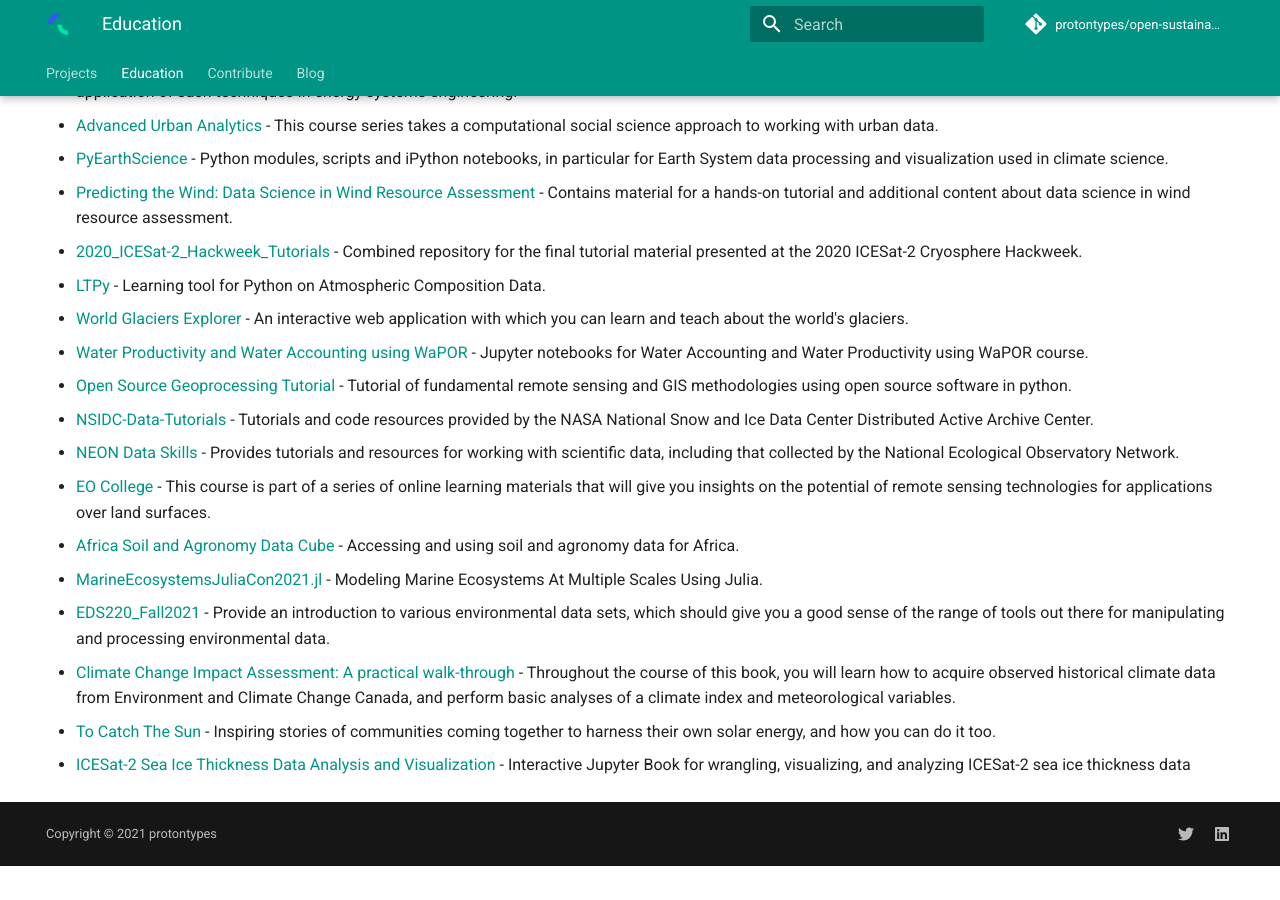
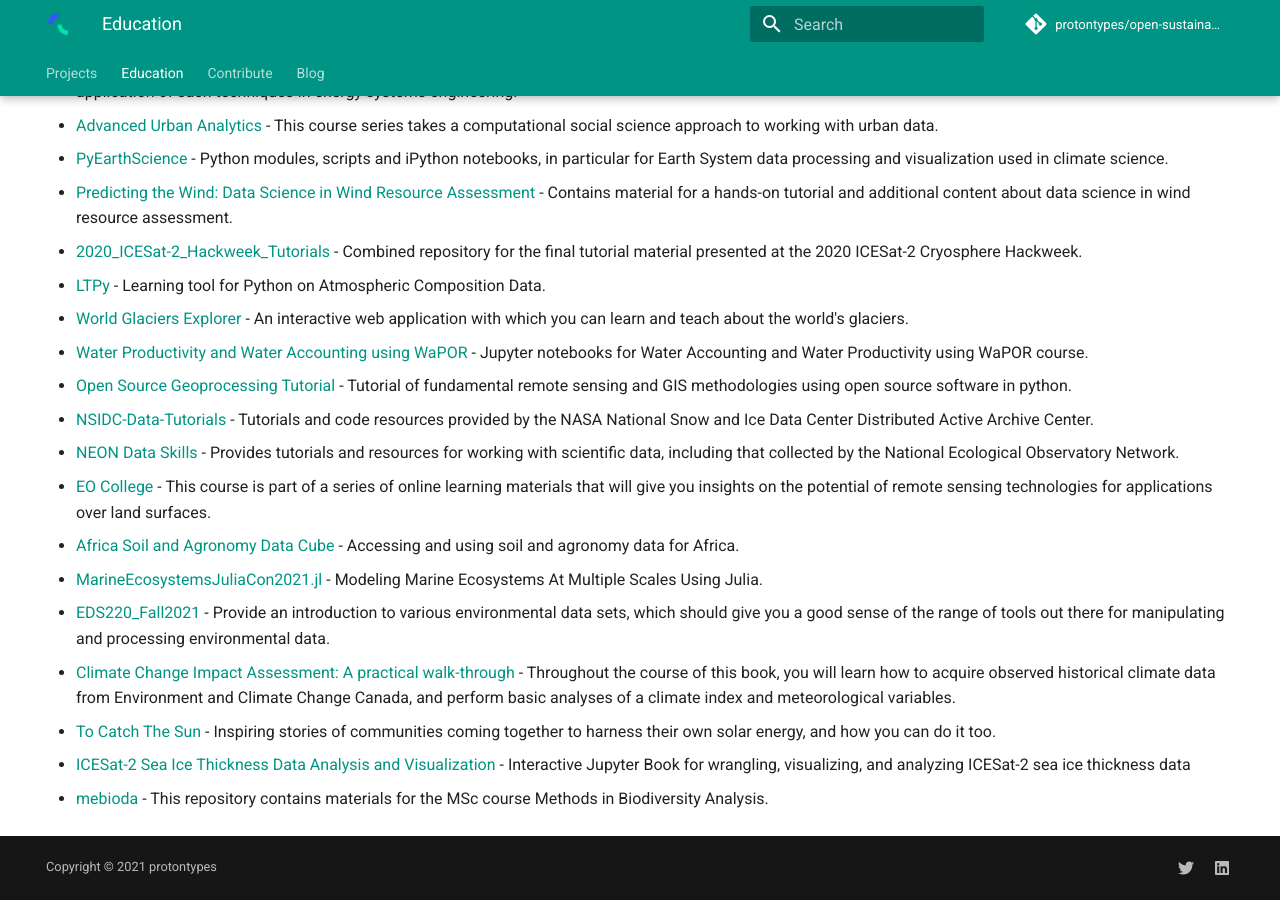
Before and after one commit to protontypes/open-sustainable-technology, an MkDocs documentation site: the page built from docs/education.md, in a window 1280 px wide and 900 px high, scrolled down 1382 px. Built offline with MkDocs 1.6.1 and Material for MkDocs 9.7.7, drawn with Linux system fonts in a browser that asks for light colours; comment, search, counter and statistics services are not loaded; before the commit the page ends 2248 px from its top, so only the background shows below that.

Commit message:
Update education.md
Materials for the MSc course Methods in Biodiversity Analysis https://naturalis.github.io/mebioda/ @rvosa @museumnaturalis #Biodiversity #openscience #sdgs  #wildlife

```diff
--- a/docs/education.md
+++ b/docs/education.md
@@ -55,3 +55,4 @@
 - [Climate Change Impact Assessment: A practical walk-through](https://claut.gitlab.io/man_ccia/) - Throughout the course of this book, you will learn how to acquire observed historical climate data from Environment and Climate Change Canada, and perform basic analyses of a climate index and meteorological variables.
 - [To Catch The Sun](https://tocatchthesun.com/) - Inspiring stories of communities coming together to harness their own solar energy, and how you can do it too.
 - [ICESat-2 Sea Ice Thickness Data Analysis and Visualization](https://github.com/nicolejkeeney/icesat2-book) - Interactive Jupyter Book for wrangling, visualizing, and analyzing ICESat-2 sea ice thickness data
+- [mebioda](https://github.com/naturalis/mebioda) - This repository contains materials for the MSc course Methods in Biodiversity Analysis.
```
